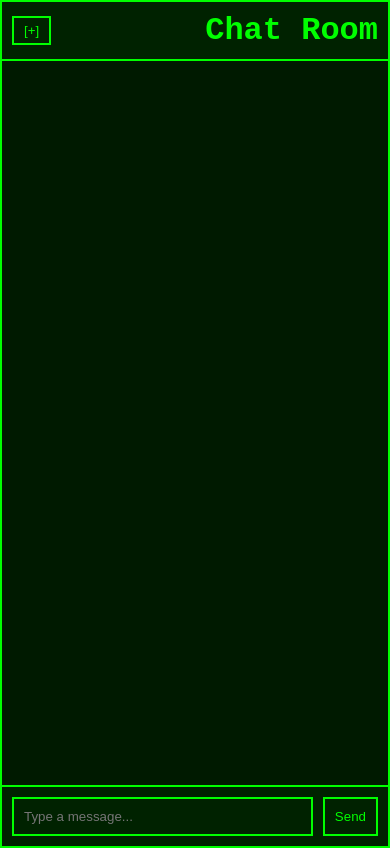
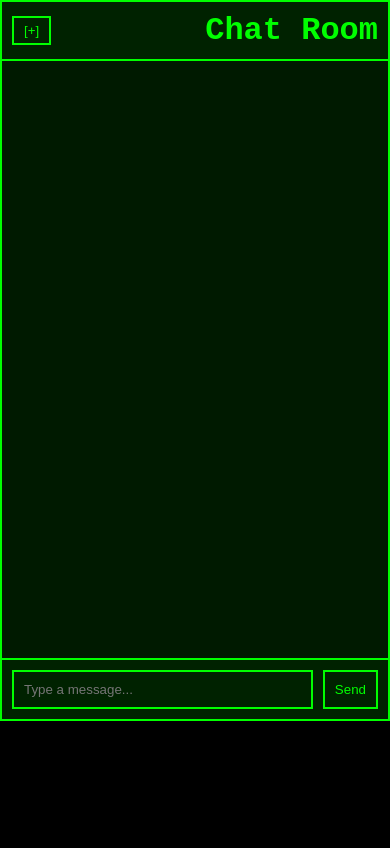
Before and after one commit to Arkada707/Hermes, a website: page chat-room/public/index.html in a window 390 px wide. Drawn offline with Linux system fonts and the light colour scheme; no server answers.

Commit message:
Small-Tweak

```diff
--- a/chat-room/public/styles.css
+++ b/chat-room/public/styles.css
@@ -86,10 +86,10 @@ body {
 @media only screen and (max-width: 600px) {
     .chat-container {
         width: 100%; /* Full width on small screens */
-        height: 100%;
+        height: 85%;
     }
 
     #chat-log {
-        overflow-y: auto; /* Enable vertical scrolling on mobile devices */
+        overflow-y: scroll; /* Enable vertical scrolling on mobile devices */
     }
 }
```
